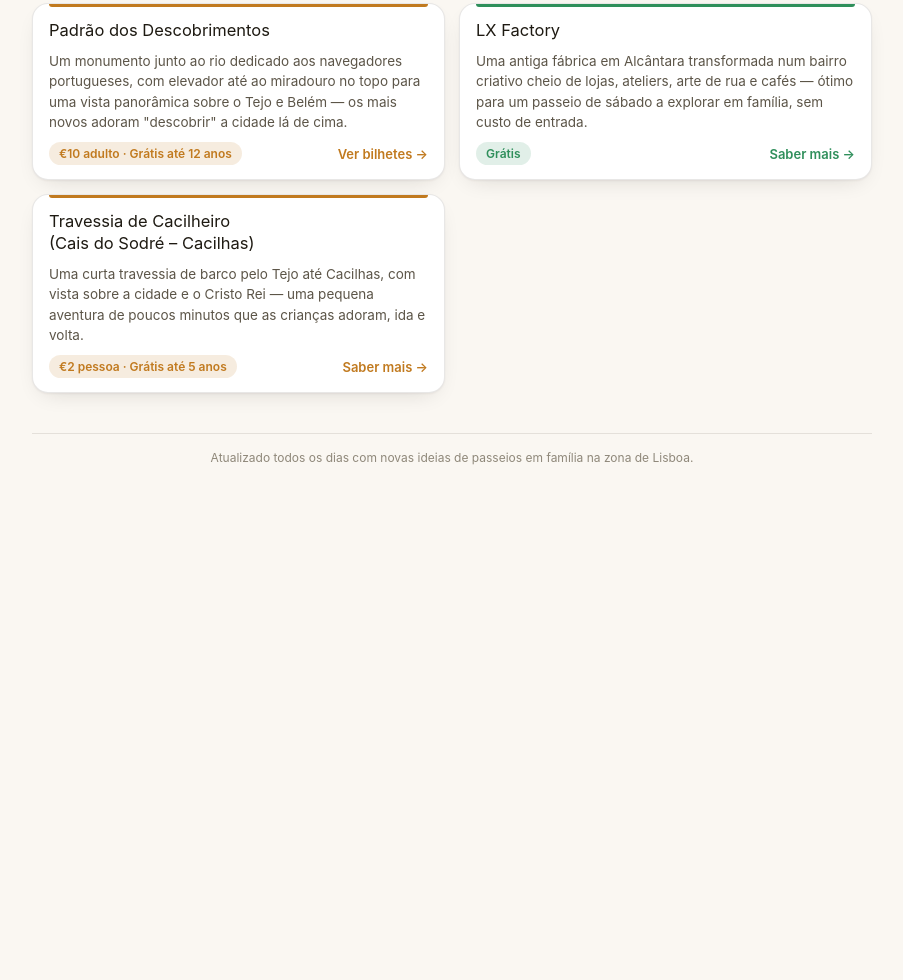
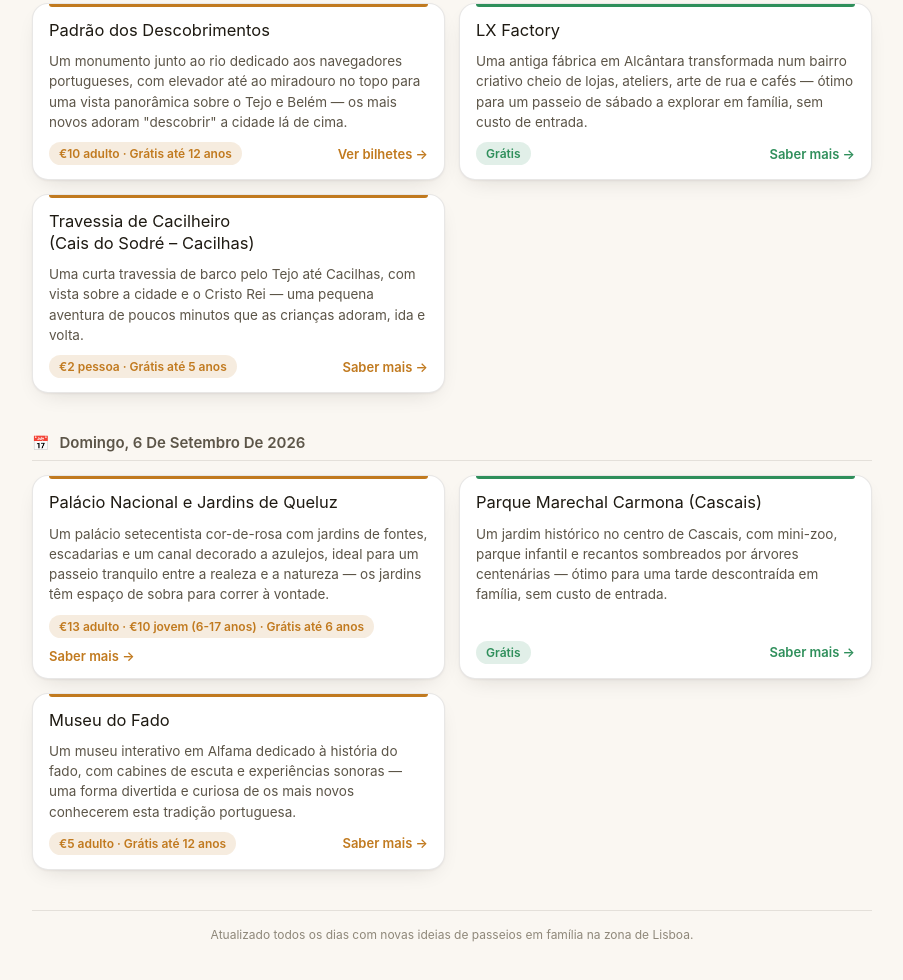
Before and after one commit to Xtvback/Favoritos, a website: page passeios.html in a window 1280 px wide. Shown: the part 4588-5568 px from the top of the page, without its empty margins (188-1091 px from the left). Before the commit the page ends 5117 px from the top, so only its background shows below. Drawn offline with Linux system fonts and the light colour scheme.

Commit message:
Novas ideias de passeios — 2026-09-06

```diff
--- a/passeios.html
+++ b/passeios.html
@@ -514,6 +514,40 @@
       </div>
     </section>
 
+    <section class="dia" id="dia-2026-09-06">
+      <h2 class="dia-data">Domingo, 6 de setembro de 2026</h2>
+      <div class="cards">
+
+        <article class="card paid">
+          <div class="card-title">Palácio Nacional e Jardins de Queluz</div>
+          <p class="card-desc">Um palácio setecentista cor-de-rosa com jardins de fontes, escadarias e um canal decorado a azulejos, ideal para um passeio tranquilo entre a realeza e a natureza — os jardins têm espaço de sobra para correr à vontade.</p>
+          <div class="card-foot">
+            <span class="price">€13 adulto · €10 jovem (6-17 anos) · Grátis até 6 anos</span>
+            <a class="card-link" href="https://www.parquesdesintra.pt/pt/planear-a-visita/horarios-e-precos/" target="_blank" rel="noopener">Saber mais →</a>
+          </div>
+        </article>
+
+        <article class="card free">
+          <div class="card-title">Parque Marechal Carmona (Cascais)</div>
+          <p class="card-desc">Um jardim histórico no centro de Cascais, com mini-zoo, parque infantil e recantos sombreados por árvores centenárias — ótimo para uma tarde descontraída em família, sem custo de entrada.</p>
+          <div class="card-foot">
+            <span class="price">Grátis</span>
+            <a class="card-link" href="https://www.cascais.pt/descobrir/parque-marechal-carmona" target="_blank" rel="noopener">Saber mais →</a>
+          </div>
+        </article>
+
+        <article class="card paid">
+          <div class="card-title">Museu do Fado</div>
+          <p class="card-desc">Um museu interativo em Alfama dedicado à história do fado, com cabines de escuta e experiências sonoras — uma forma divertida e curiosa de os mais novos conhecerem esta tradição portuguesa.</p>
+          <div class="card-foot">
+            <span class="price">€5 adulto · Grátis até 12 anos</span>
+            <a class="card-link" href="https://www.museudofado.pt/visitar" target="_blank" rel="noopener">Saber mais →</a>
+          </div>
+        </article>
+
+      </div>
+    </section>
+
   </main>
 
   <footer>Atualizado todos os dias com novas ideias de passeios em família na zona de Lisboa.</footer>
```
